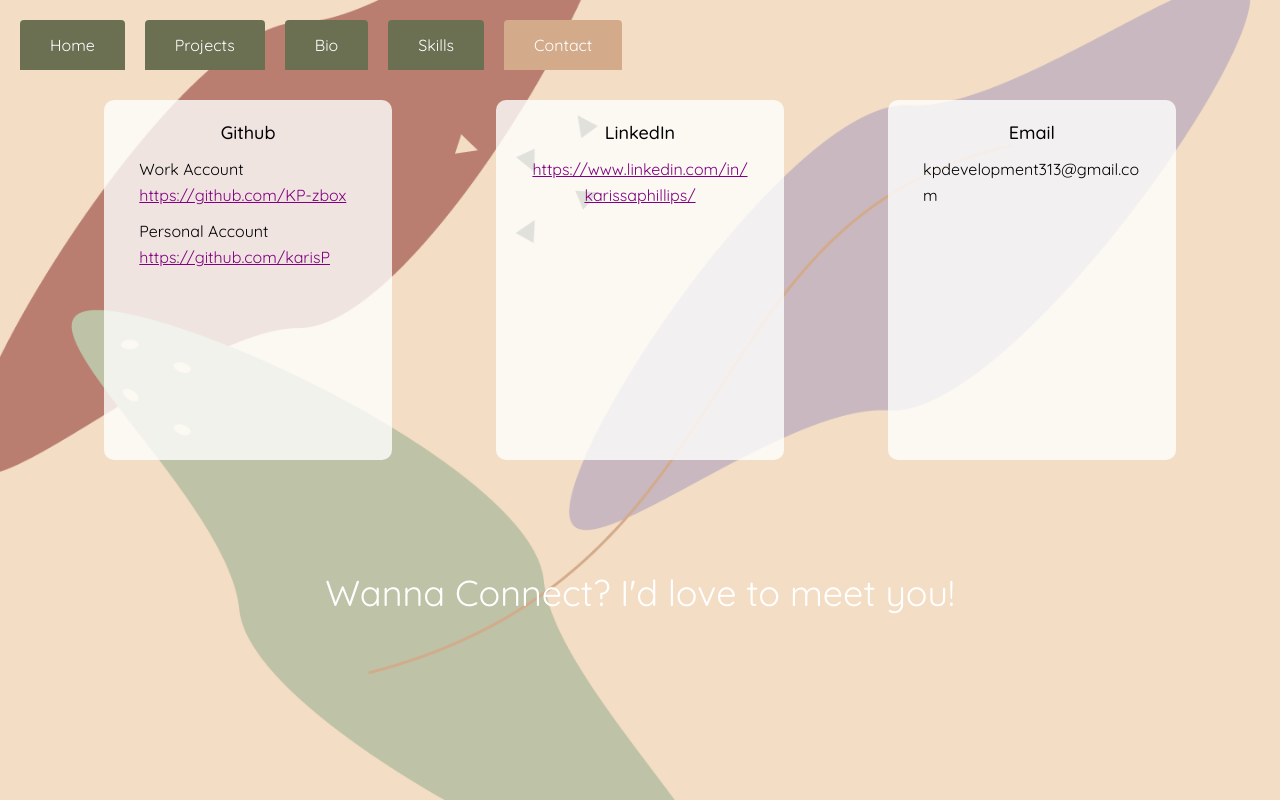
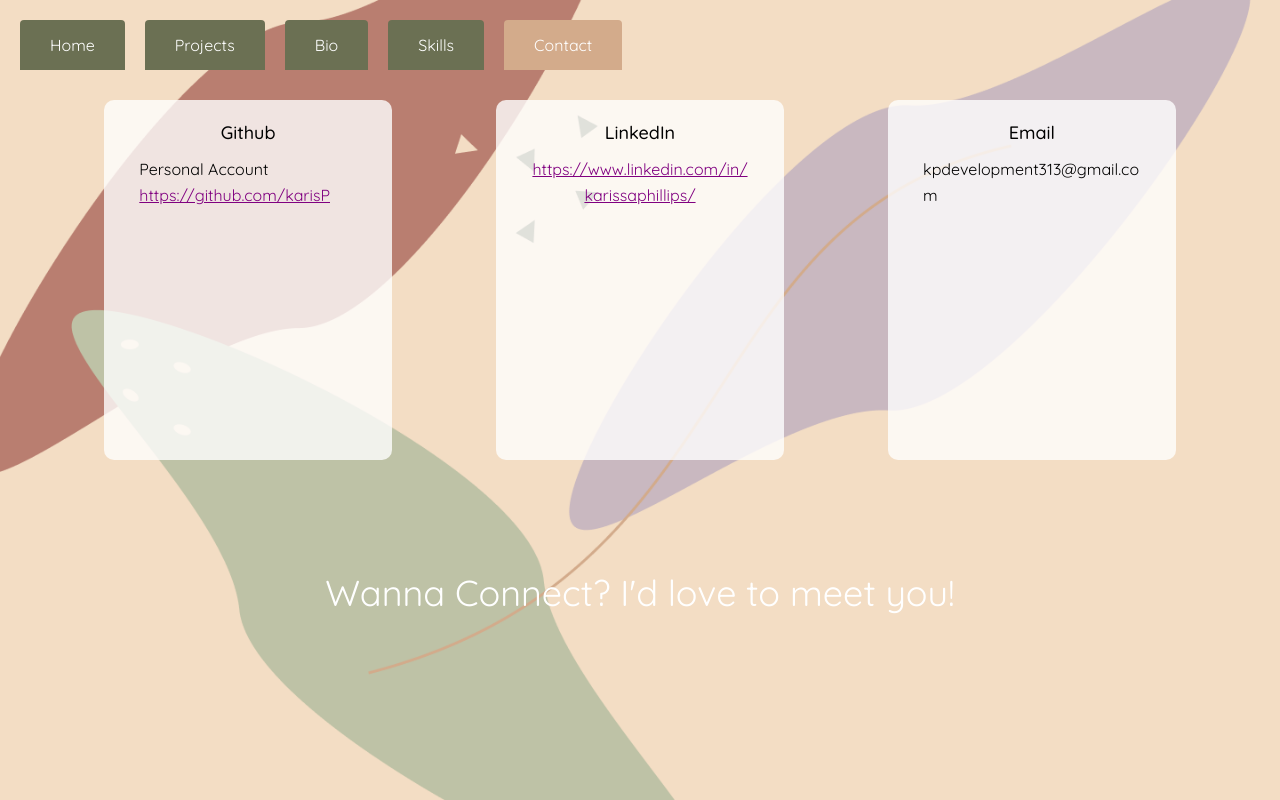
Before and after one commit to karisP/MyPortfolio, a React (Create React App) app: page /contact in a window 1280 px wide. Built offline with nearby package versions, Linux system fonts and the light colour scheme.

Commit message:
project urls and removed work github

```diff
--- a/src/pages/Contact/Contact.tsx
+++ b/src/pages/Contact/Contact.tsx
@@ -7,8 +7,6 @@ const Contact = () => {
                 <div>
                     <div>Github</div>
                     <div>
-                        <div>Work Account</div>
-                        <a href="https://github.com/KP-zbox">https://github.com/KP-zbox</a>
                         <div>Personal Account</div>
                         <a href="https://github.com/karisP">https://github.com/karisP</a>
                     </div>
```
